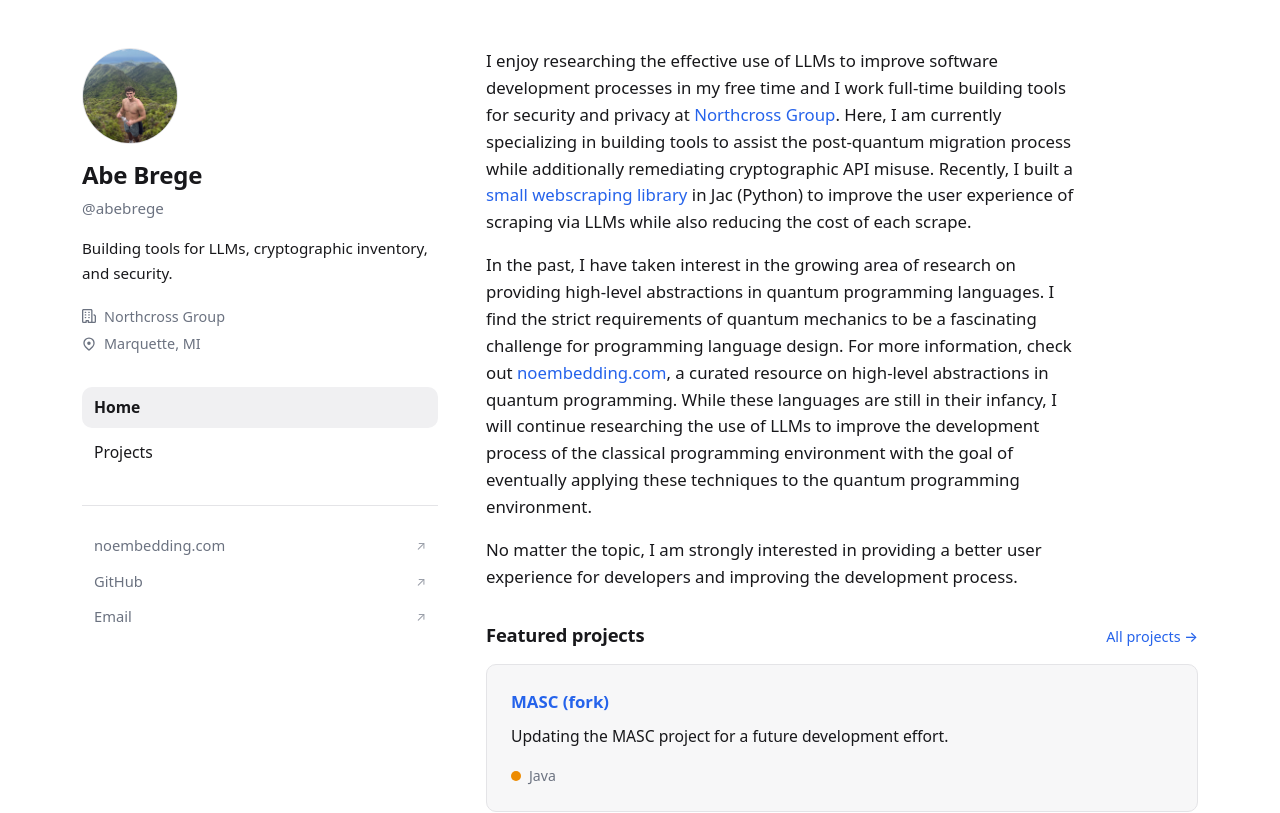
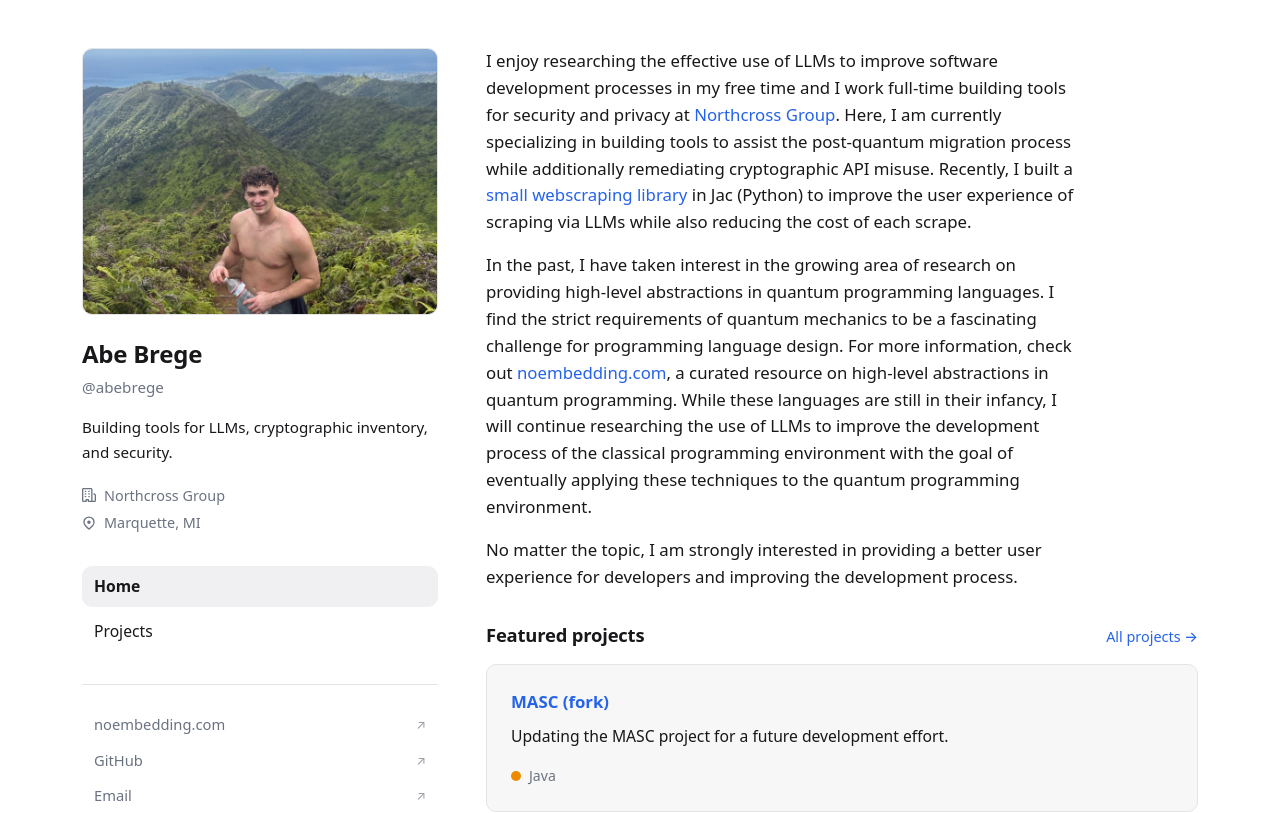
Before and after one commit to abebrege/abebrege.github.io, a React (Vite) app: page / in a window 1280 px wide. Shown: the top 813 px of the page. Built offline with nearby package versions, Linux system fonts and the light colour scheme.

Commit message:
update sidebar

```diff
--- a/src/layout/Sidebar.css
+++ b/src/layout/Sidebar.css
@@ -12,16 +12,19 @@
 }
 
 .avatar {
-  width: 96px;
-  height: 96px;
-  border-radius: 50%;
+  width: 100%;
+  height: auto;
+  aspect-ratio: 4 / 3;
+  border-radius: var(--radius);
   border: 1px solid var(--border);
   object-fit: cover;
-  margin-bottom: var(--space-2);
+  object-position: center 40%;
+  margin-bottom: var(--space-3);
 }
 
 .profile-name {
   font-size: 1.5rem;
+  margin-top: var(--space-1);
 }
 
 .profile-handle {
@@ -122,4 +125,8 @@
   .sidebar-inner {
     gap: var(--space-6);
   }
+
+  .avatar {
+    max-width: 320px;
+  }
 }
--- a/src/layout/Sidebar.tsx
+++ b/src/layout/Sidebar.tsx
@@ -41,8 +41,8 @@ export default function Sidebar() {
           className="avatar"
           src={profile.avatar}
           alt={profile.name}
-          width={96}
-          height={96}
+          width={320}
+          height={240}
         />
         <h1 className="profile-name">{profile.name}</h1>
         <p className="profile-handle muted">@{profile.handle}</p>
```
